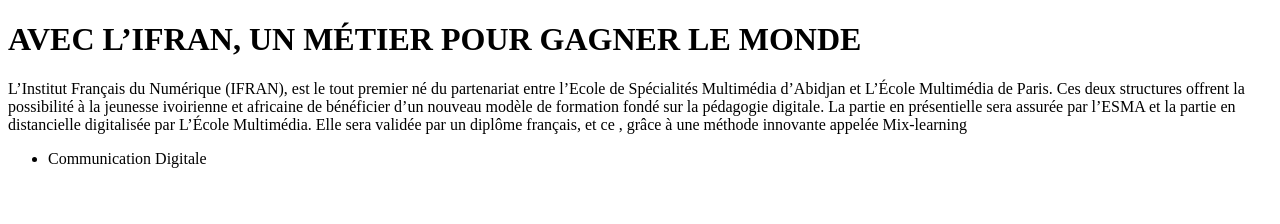
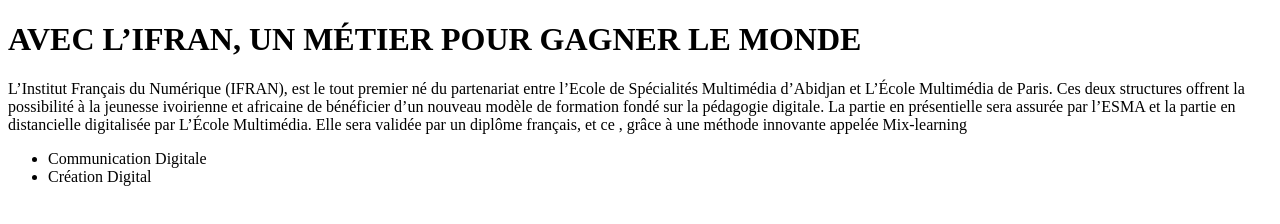
Before and after one commit to 0daybugbounty/B2Dev_web, a plain HTML site: page index.html in a window 1280 px wide. Drawn offline with Linux system fonts and the light colour scheme.

Commit message:
second commit

```diff
--- a/index.html
+++ b/index.html
@@ -25,6 +25,7 @@
 
     <ul>
         <li>Communication Digitale</li>
+        <li>Création Digital</li>
     </ul>
 </body>
 
```
